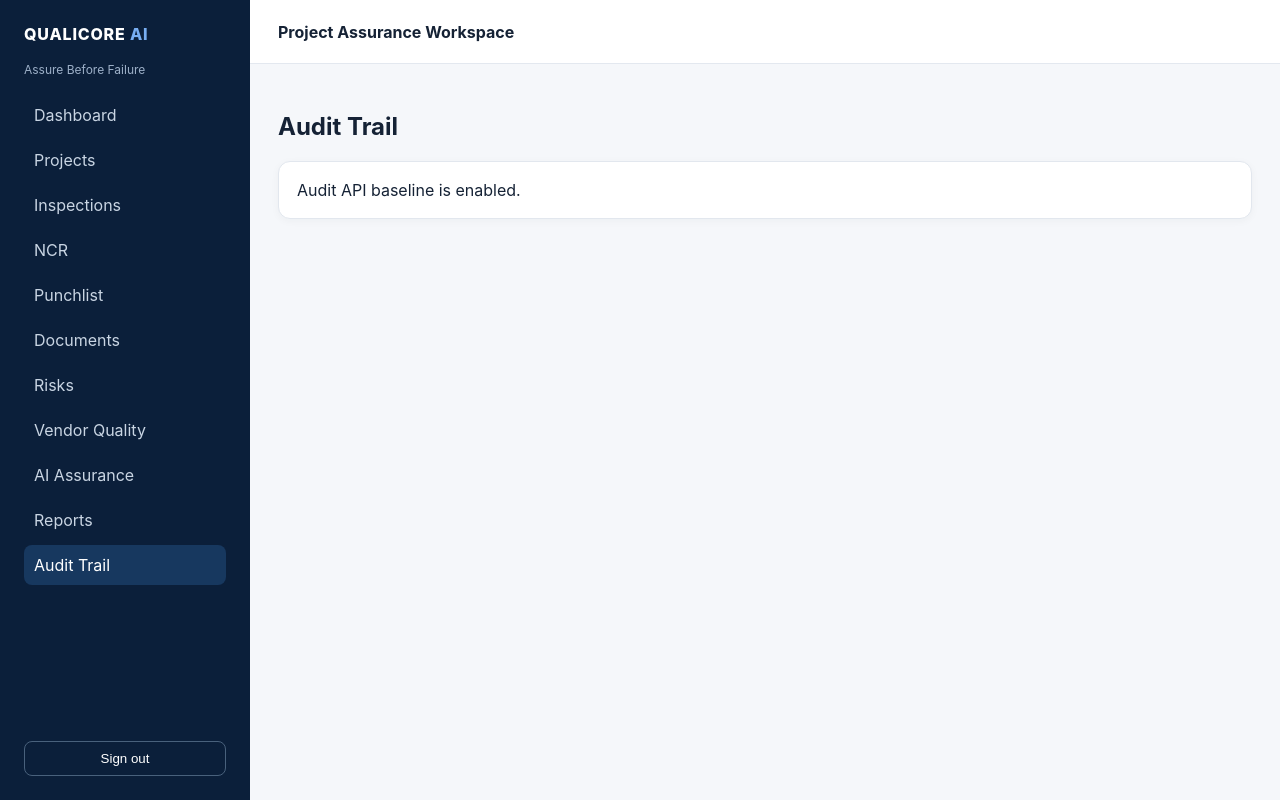
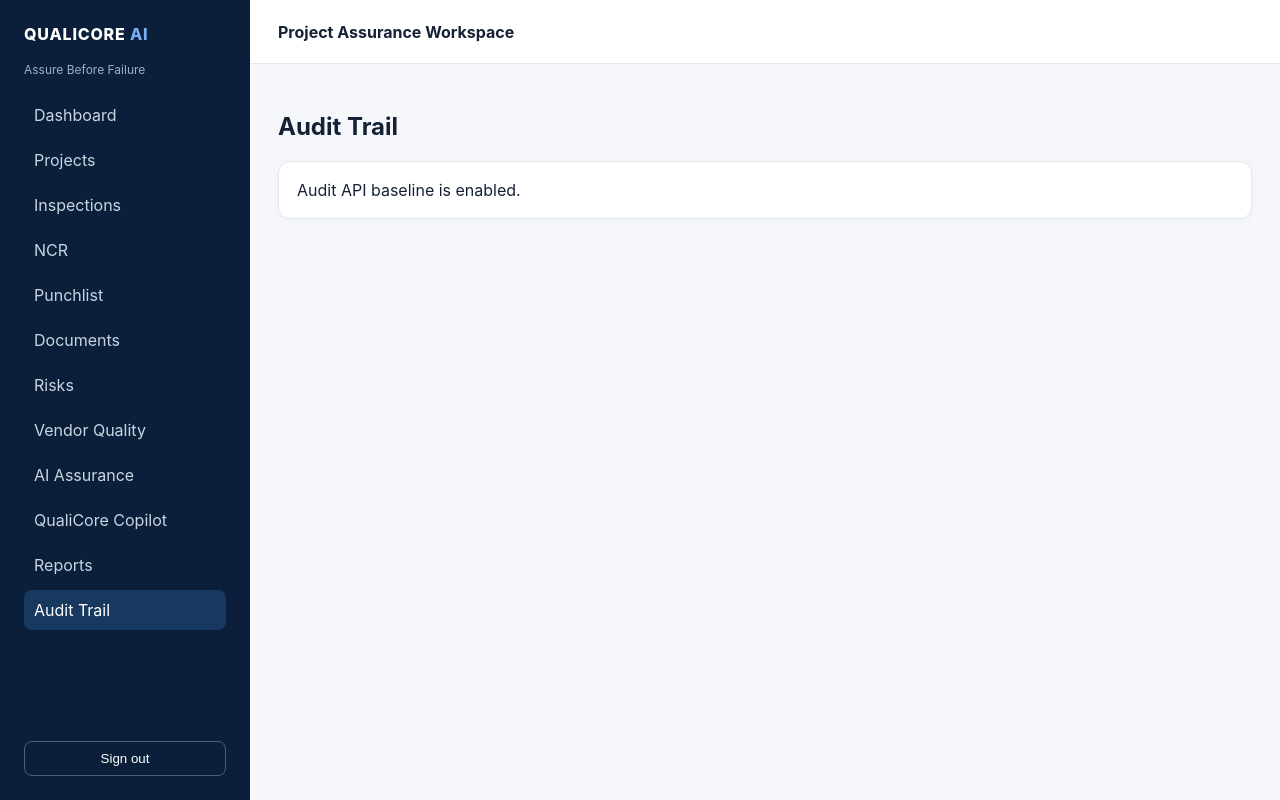
Before and after one commit to EkoSuryaHadi/QualiCore_AI, a Next.js app in the folder frontend/: page /audit in a window 1280 px wide. Built offline with nearby package versions, Linux system fonts and the light colour scheme; sample sign-in values are in the browser's storage.

Commit message:
feat: add Copilot to navigation

```diff
--- a/frontend/src/components/Shell.tsx
+++ b/frontend/src/components/Shell.tsx
@@ -1,4 +1,4 @@
 "use client";
 import Link from "next/link";import {usePathname,useRouter} from "next/navigation";import {ReactNode} from "react";
-const nav=[["/","Dashboard"],["/projects","Projects"],["/inspections","Inspections"],["/ncrs","NCR"],["/punchlist","Punchlist"],["/documents","Documents"],["/risks","Risks"],["/vendors","Vendor Quality"],["/assurance","AI Assurance"],["/reports","Reports"],["/audit","Audit Trail"]];
+const nav=[["/","Dashboard"],["/projects","Projects"],["/inspections","Inspections"],["/ncrs","NCR"],["/punchlist","Punchlist"],["/documents","Documents"],["/risks","Risks"],["/vendors","Vendor Quality"],["/assurance","AI Assurance"],["/copilot","QualiCore Copilot"],["/reports","Reports"],["/audit","Audit Trail"]];
 export default function Shell({children}:{children:ReactNode}){const path=usePathname();const router=useRouter();function logout(){localStorage.removeItem("qc_token");router.push("/login")}return <div className="app"><aside><div className="brand">QUALICORE <span>AI</span></div><div className="tag">Assure Before Failure</div><nav>{nav.map(([href,label])=><Link className={path===href||href!=="/"&&path.startsWith(href)?"active":""} key={href} href={href}>{label}</Link>)}</nav><button className="ghost" onClick={logout}>Sign out</button></aside><main><header><b>Project Assurance Workspace</b></header><section className="content">{children}</section></main></div>}
```
